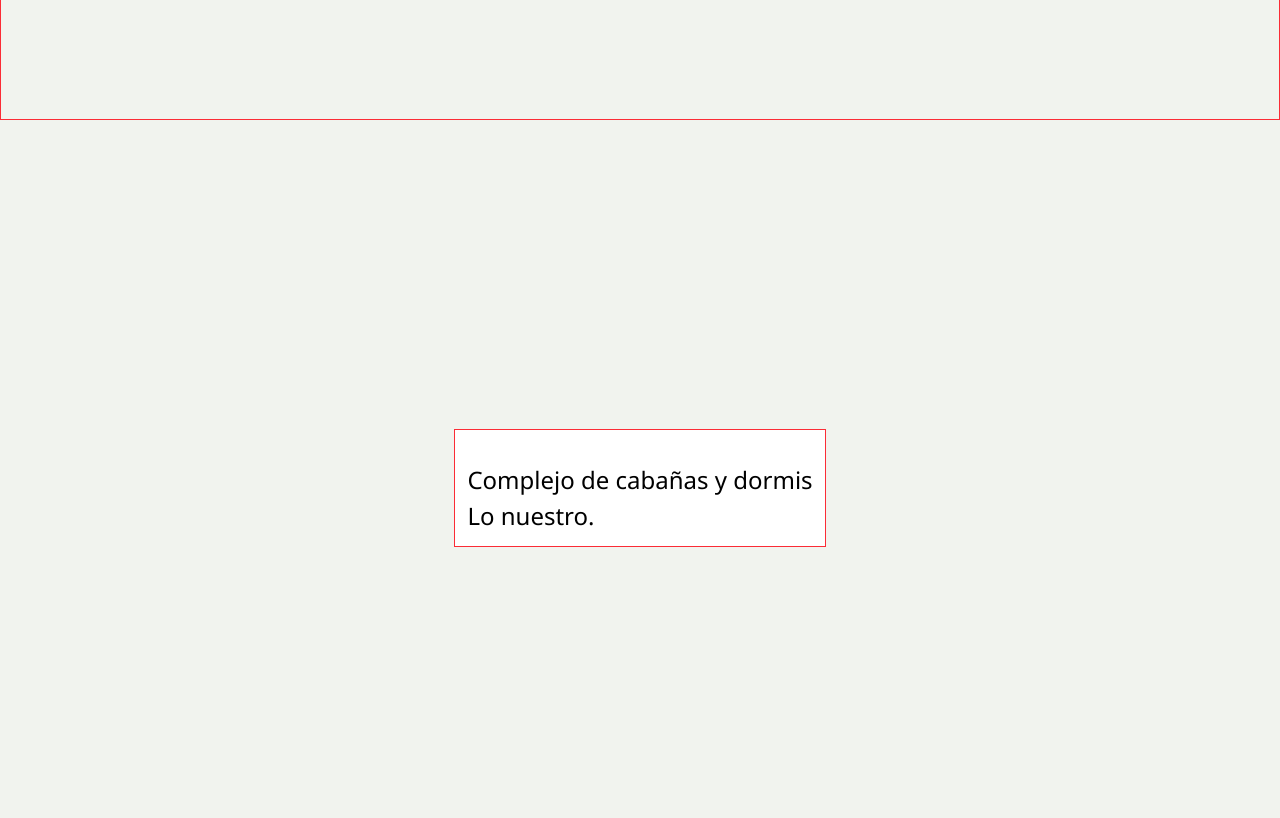
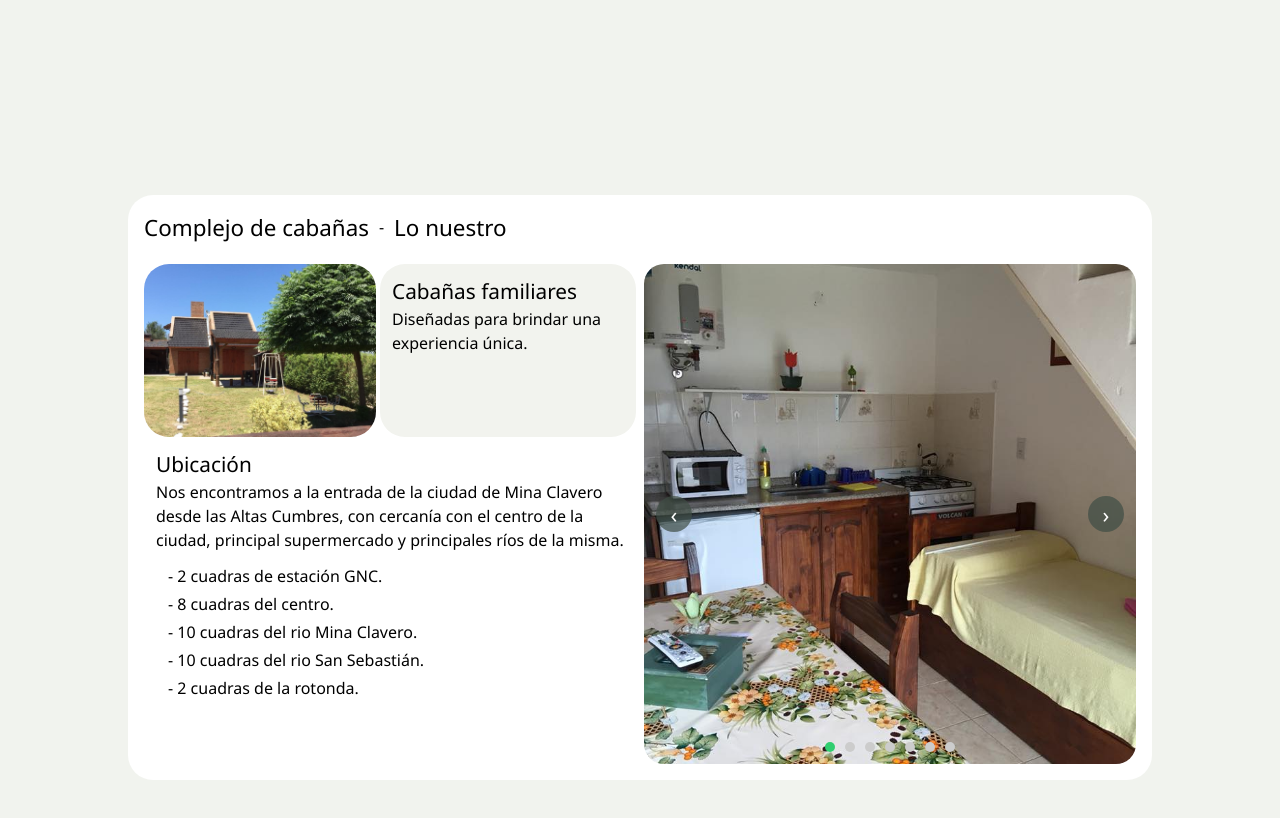
Before and after one commit to matiibuffaRC/cabanias-lo-nuestro, a React (Vite) app: page / in a window 1280 px wide. Shown: the part 680-1498 px from the top of the page. Built offline with nearby package versions, Linux system fonts and the light colour scheme.

Commit message:
Animaciones corregidas

```diff
--- a/src/Components/AboutUs/AboutUsComponent.css
+++ b/src/Components/AboutUs/AboutUsComponent.css
@@ -0,0 +1,20 @@
+.fade-down-about {
+    opacity: 0;
+    transform: translateY(-15px);
+}
+
+.fade-down-about.show {
+    animation: fadeDown 0.6s ease-out forwards;
+}
+
+.delay-1 { animation-delay: 0.2s; }
+.delay-2 { animation-delay: 0.35s; }
+.delay-3 { animation-delay: 0.5s; }
+.delay-4 { animation-delay: 0.65s; }
+
+@keyframes fadeDown {
+    to {
+        opacity: 1;
+        transform: translateY(0);
+    }
+}
--- a/src/Components/AboutUs/AboutUsComponent.jsx
+++ b/src/Components/AboutUs/AboutUsComponent.jsx
@@ -1,20 +1,80 @@
+import { useEffect, useRef } from "react";
 import "./AboutUsComponent.css";
 import ImgFrente from "../../imgs/frente.jpg";
 import Carousel from "../Carousel/Carousel";
 import { carouselImages } from "../../data/carouselImages";
 
 function AboutUsComponent() {
+    const sectionRef = useRef(null);
+
+    useEffect(() => {
+        const observer = new IntersectionObserver(
+            ([entry]) => {
+                if (entry.isIntersecting) {
+                    const items =
+                        sectionRef.current.querySelectorAll(".fade-down-about");
+
+                    items.forEach(el => el.classList.add("show"));
+                    observer.disconnect();
+                }
+        },
+        { threshold: 0.3 }
+    );
+
+    if (sectionRef.current) {
+        observer.observe(sectionRef.current);
+    }
+
+    return () => observer.disconnect();
+    }, []);
+
     return (
-        <div className="bg-[#F1F3EE] min-h-[calc(100vh-65px)] w-full p-0 flex flex-col items-center justify-center">
-            <div className="bg-white p-3 border border-red-500 ">
-                <h2 className="mt-5 text-[1.5rem] w-full">Complejo de cabañas y dormis</h2>
-                <h3 className="text-[1.5rem] w-full">Lo nuestro.</h3>
+        <div className="bg-[#F1F3EE] min-h-[calc(100vh-65px)] w-full flex items-center justify-center">
+            <div
+                ref={sectionRef}
+                className="bg-white mx-5 py-4 px-4 lg:w-5xl rounded-[25px]"
+            >
+                <div className="mb-5 md:flex md:gap-2.5 md:items-center">
+                    <h2 className="text-[1.4rem]">Complejo de cabañas</h2>
+                    <h2 className="hidden md:block">-</h2>
+                    <h2 className="text-[1.4rem]">Lo nuestro</h2>
+                </div>
+
+                <div className="flex flex-col md:flex-row gap-2">
+                    <div className="flex flex-col md:flex-1 items-center">
+                        <div className="flex flex-col md:flex-row gap-1">
+                        <div className="md:flex-1 fade-down-about delay-1">
+                            <img
+                                src={ImgFrente}
+                                alt="Complejo"
+                                className="rounded-[25px] h-full object-cover"
+                            />
+                        </div>
+
+                        <div className="bg-[#F2F3EE] rounded-[25px] p-3 flex-1 fade-down-about delay-2">
+                            <h2 className="text-[1.3rem]">Cabañas familiares</h2>
+                            <h3>Diseñadas para brindar una experiencia única.</h3>
+                        </div>
+                    </div>
+
+                    <div className="p-3 fade-down-about delay-3">
+                        <h2 className="text-[1.2rem] lg:text-[1.3rem]">Ubicación</h2>
+                            <h3 className="md:text-[.7rem] lg:text-[1rem]">Nos encontramos a la entrada de la ciudad de Mina Clavero desde las Altas Cumbres, con cercanía con el centro de la ciudad, principal supermercado y principales ríos de la misma.</h3>
+                            <h4 className="text-[.9rem] md:text-[.7rem] lg:text-[1rem] pl-3 md:pt-3"> - 2 cuadras de estación GNC.</h4>
+                            <h4 className="text-[.9rem] md:text-[.7rem] lg:text-[1rem] pl-3 md:pt-1"> - 8 cuadras del centro.</h4>
+                            <h4 className="text-[.9rem] md:text-[.7rem] lg:text-[1rem] pl-3 md:pt-1"> - 10 cuadras del rio Mina Clavero.</h4>
+                            <h4 className="text-[.9rem] md:text-[.7rem] lg:text-[1rem] pl-3 md:pt-1"> - 10 cuadras del rio San Sebastián.</h4>
+                            <h4 className="text-[.9rem] md:text-[.7rem] lg:text-[1rem] pl-3 md:pt-1"> - 2 cuadras de la rotonda.</h4>
+                        </div>
+                    </div>
+
+                    <div className="md:flex-1 flex justify-center fade-down-about delay-4">
+                        <Carousel images={carouselImages} />
+                    </div>
+                </div>
             </div>
-
         </div>
-    )
+    );
 }
 
-export default AboutUsComponent
-
-{/* <Carousel images={carouselImages} /> */}
+export default AboutUsComponent;
--- a/src/Components/Carousel/Carousel.css
+++ b/src/Components/Carousel/Carousel.css
@@ -3,7 +3,7 @@
     position: relative;
     width: 100%;
     max-width: 650px;
-    height: 300px;
+    max-height: 100%;
     margin: auto;
     overflow: hidden;
     border-radius: 20px;
@@ -12,8 +12,9 @@
     /* Imagen */
     .carousel-image {
         width: 100%;
-        height: 100%;
+        height: 420px;
         object-fit: cover;
+        object-position: center;
     }
 
     /* Botones */
@@ -65,3 +66,16 @@
     }
 
 }
+
+@media (min-width: 768px){
+    .carousel-image {
+        height: 350px;
+    }
+
+}
+
+@media (min-width: 1024px){
+    .carousel-image {
+        height: 500px;
+    }
+}
--- a/src/Components/Carousel/Carousel.jsx
+++ b/src/Components/Carousel/Carousel.jsx
@@ -21,7 +21,7 @@ const Carousel = ({ images }) => {
             <img
                 src={images[currentIndex]}
                 alt="carousel"
-            className="carousel-image w-full h-full object-cover"
+                className="carousel-image"
             />
 
             <button className="nav left" onClick={handlePrevious}>
--- a/src/Components/Inicie/InicieComponent.jsx
+++ b/src/Components/Inicie/InicieComponent.jsx
@@ -10,17 +10,17 @@ import TvIcon from "../../icons/TvIcon.svg";
 
 function InicieComponent() {
     return (
-        <div className="h-full border border-red-500 flex flex-col justify-center items-center mx-0">
-            <div className="bg-[#3F4E45] text-white mx-5 md:mx-auto rounded-[15px] flex flex-col justify-center shadow-xl md:max-w-3xl md:flex-row-reverse  md:p-0 lg:max-w-5xl fade-down">
+        <div className="h-full flex flex-col justify-center items-center mx-0 px-5">
+            <div className="bg-[#3F4E45] text-white  rounded-[15px] flex flex-col justify-center shadow-xl md:max-w-3xl md:flex-row-reverse  md:p-0 lg:max-w-5xl fade-down">
                 <div>
                     <img src={ImgPatio} alt="" className="rounded-t-[15px] md:rounded-none md:rounded-r-[15px] md:h-full md:object-cover"/>
                 </div>
                 <div className="py-4 flex flex-col items-center md:w-[50%] justify-center md:px-2.5 lg:w-[40%]">
-                    <h1 className="text-[1.6rem] text-center md:text-[1.7rem] lg:text-[2rem]">Complejo Lo Nuestro</h1>
-                    <h2 className="text-[1.5rem] text-center pb-2.5 md:text-[1.7rem] lg:text-[2rem]">Mina Clavero</h2>
+                    <h1 className="text-[1.5rem] text-center md:text-[1.7rem] lg:text-[2rem]">Complejo Lo Nuestro</h1>
+                    <h2 className="text-[1.5rem] text-center pb-1 md:text-[1.7rem] lg:text-[2rem]">Mina Clavero</h2>
                     <h3 className="text-[#ddd] text-[1rem] text-center p-2 md:p-0">Desde 2015, nuestro complejo de alojamiento abre sus puertas para ofrecer una experiencia única de descanso y confort. Pensado para quienes buscan tranquilidad, comodidad</h3>
                     <div className="md:w-full flex flex-row justify-center mt-3">
-                        <a href="https://wa.me/5493564507240" target="__blank" className="flex flex-row gap-1.5 my-2.5 items-center justify-center bg-[#37413b] w-45 py-2.5 border rounded-[25px] border-white">
+                        <a href="https://wa.me/5493564507240" target="__blank" className="flex flex-row gap-1.5 my-0 items-center justify-center bg-[#37413b] w-45 py-2.5 border rounded-[25px] border-white">
                         <img src={whatsappIcon}
                         alt="Whatsapp"
                         className="cursor-pointer w-5 h-5 invert"/>
```
Lines whose indentation alone changed are shown as unchanged.
